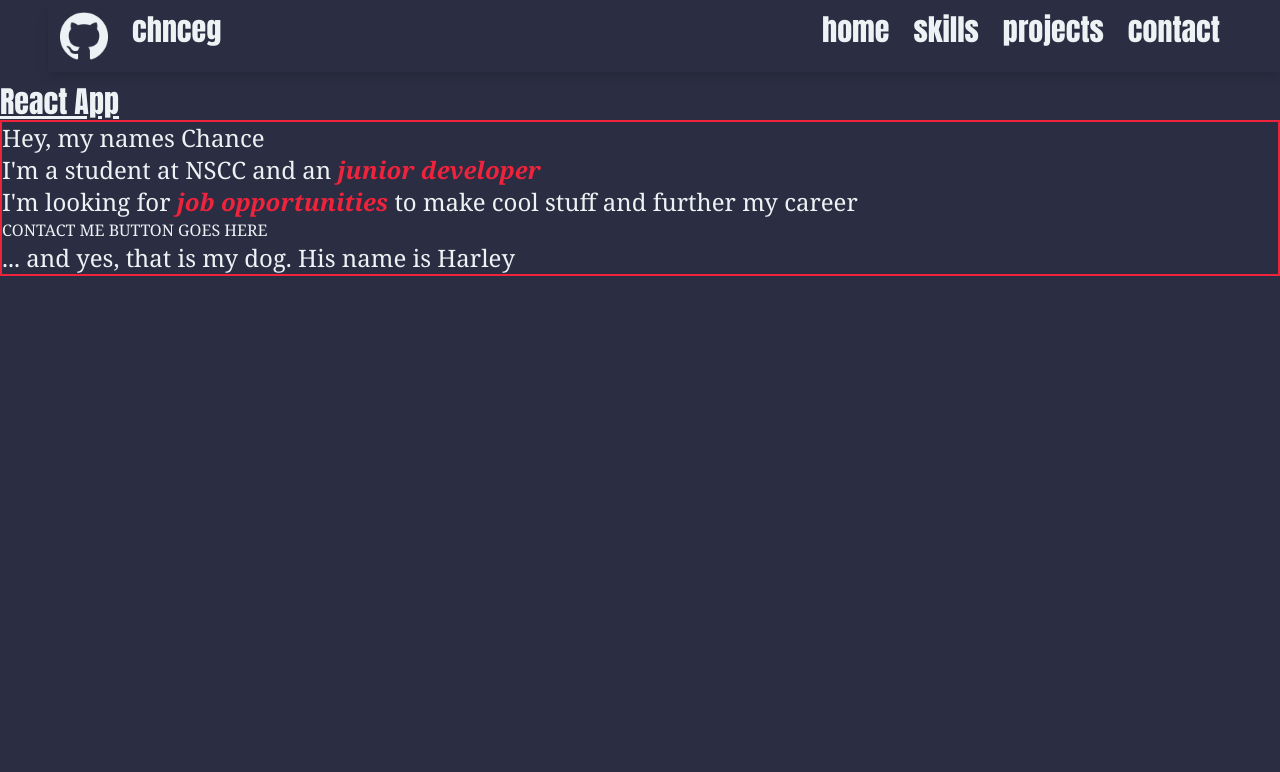
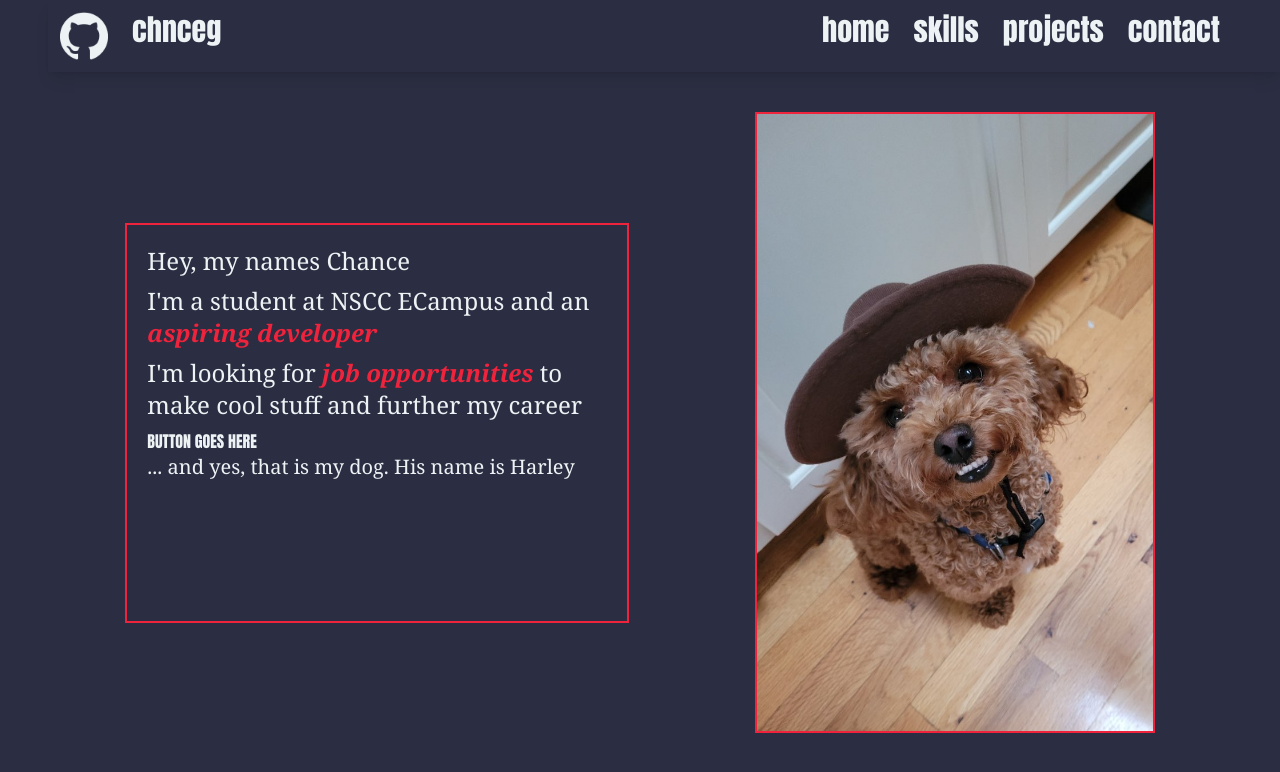
Before and after one commit to ChnceG/ChnceG.github.io, a React (Vite) app: page / in a window 1280 px wide. Shown: the top 772 px of the page. Built offline with nearby package versions, Linux system fonts and the light colour scheme.

Commit message:
InfoBox and App Changes

```diff
--- a/src/App.tsx
+++ b/src/App.tsx
@@ -1,12 +1,25 @@
 import Navbar from './components/Navbar'
-import Welcome from './components/Welcome'
+import InfoBox from './components/InfoBox'
+import harleyImage from './assets/harley_full.jpg'
 
 export default function App() {
   return (
     <div>
       <Navbar />
-      <h1 className='text-3xl underline'>React App</h1>
-      <Welcome />
+      <div className='flex justify-evenly mt-10'>
+        <InfoBox className='h-[400px] self-center'>
+          <div className='p-5 w-[500px]'>
+            <p className='text-2xl mb-2'>Hey, my names Chance</p>
+            <p className='text-2xl mb-2'>I'm a student at NSCC ECampus and an <i><b>aspiring developer</b></i></p>
+            <p className='text-2xl mb-2'>I'm looking for <i><b>job opportunities</b></i> to make cool stuff and further my career</p>
+            <h1>BUTTON GOES HERE</h1>
+            <p className='text-xl mb-2'>... and yes, that is my dog. His name is Harley</p>
+          </div>
+        </InfoBox>
+        <InfoBox className='w-[400px]'>
+          <img src={harleyImage} alt="Harley the dog" />
+        </InfoBox>
+      </div>
     </div>
   )
 }
--- /dev/null
+++ b/src/components/InfoBox.tsx
@@ -0,0 +1,14 @@
+import { ReactNode } from 'react'
+
+interface InfoBoxProps {
+    children: ReactNode
+    className?: string
+}
+
+export default function InfoBox({ children, className }: InfoBoxProps): JSX.Element {
+    return (
+        <div className={`${className} border-boldred border-2`}>
+            {children}
+        </div>
+    )
+}
--- a/src/components/Navbar.tsx
+++ b/src/components/Navbar.tsx
@@ -13,7 +13,6 @@ export default function Navbar(): JSX.Element {
                 <h1 className='text-3xl m-3'>projects</h1>
                 <h1 className='text-3xl m-3'>contact</h1>
             </div>
-
         </nav>
     );
 }
--- a/src/components/Welcome.tsx
+++ /dev/null
@@ -1,11 +0,0 @@
-export default function Welcome (): JSX.Element {
-    return (
-        <div className='flex-col border-boldred border-2'>
-            <p className='text-2xl'>Hey, my names Chance</p>
-            <p className='text-2xl'>I'm a student at NSCC and an <i><b>junior developer</b></i></p>
-            <p className='text-2xl'>I'm looking for <i><b>job opportunities</b></i> to make cool stuff and further my career</p>
-            <p> CONTACT ME BUTTON GOES HERE </p>
-            <p className='text-2xl'>... and yes, that is my dog. His name is Harley</p>
-        </div>
-    )
-}
```
